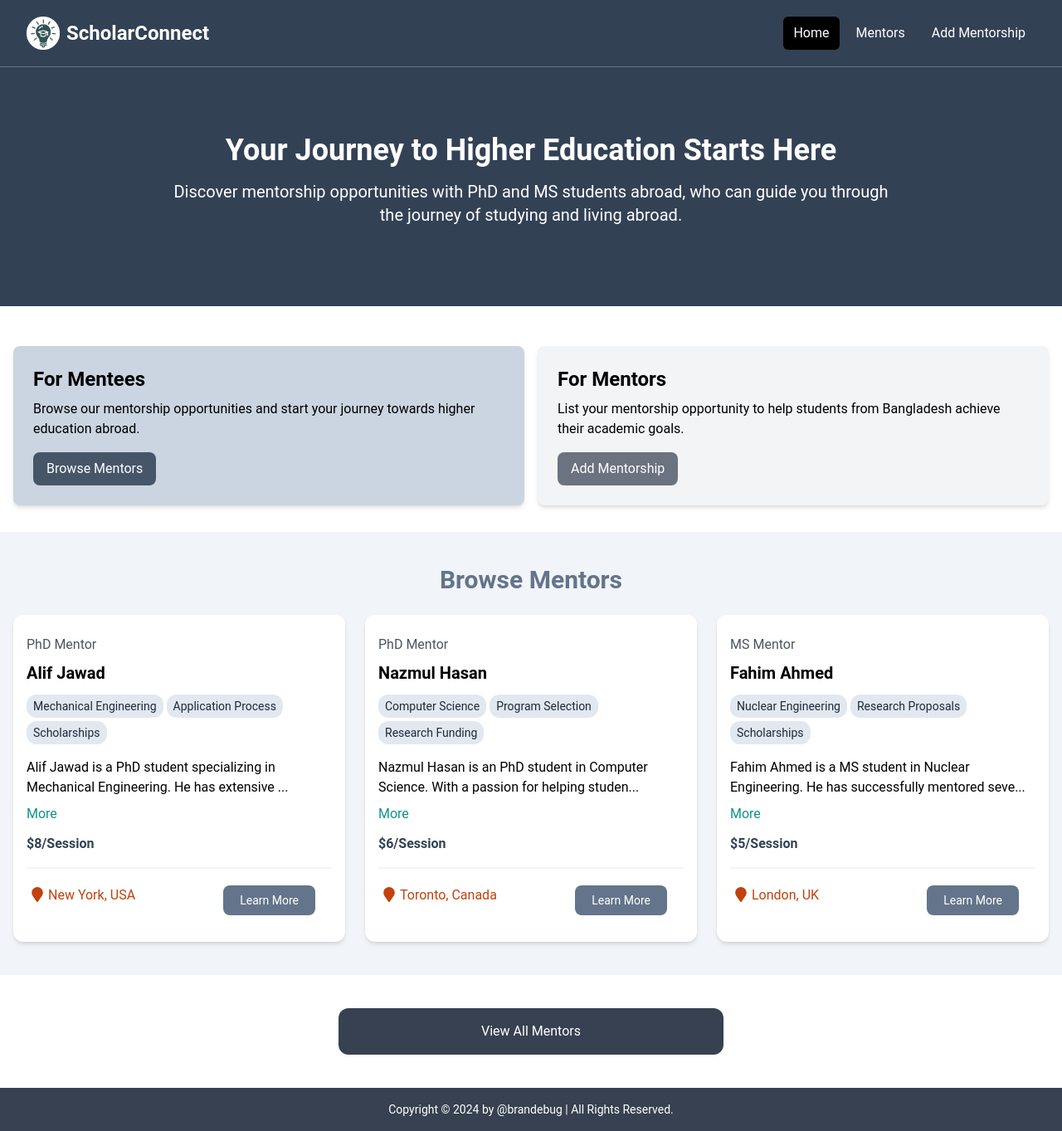
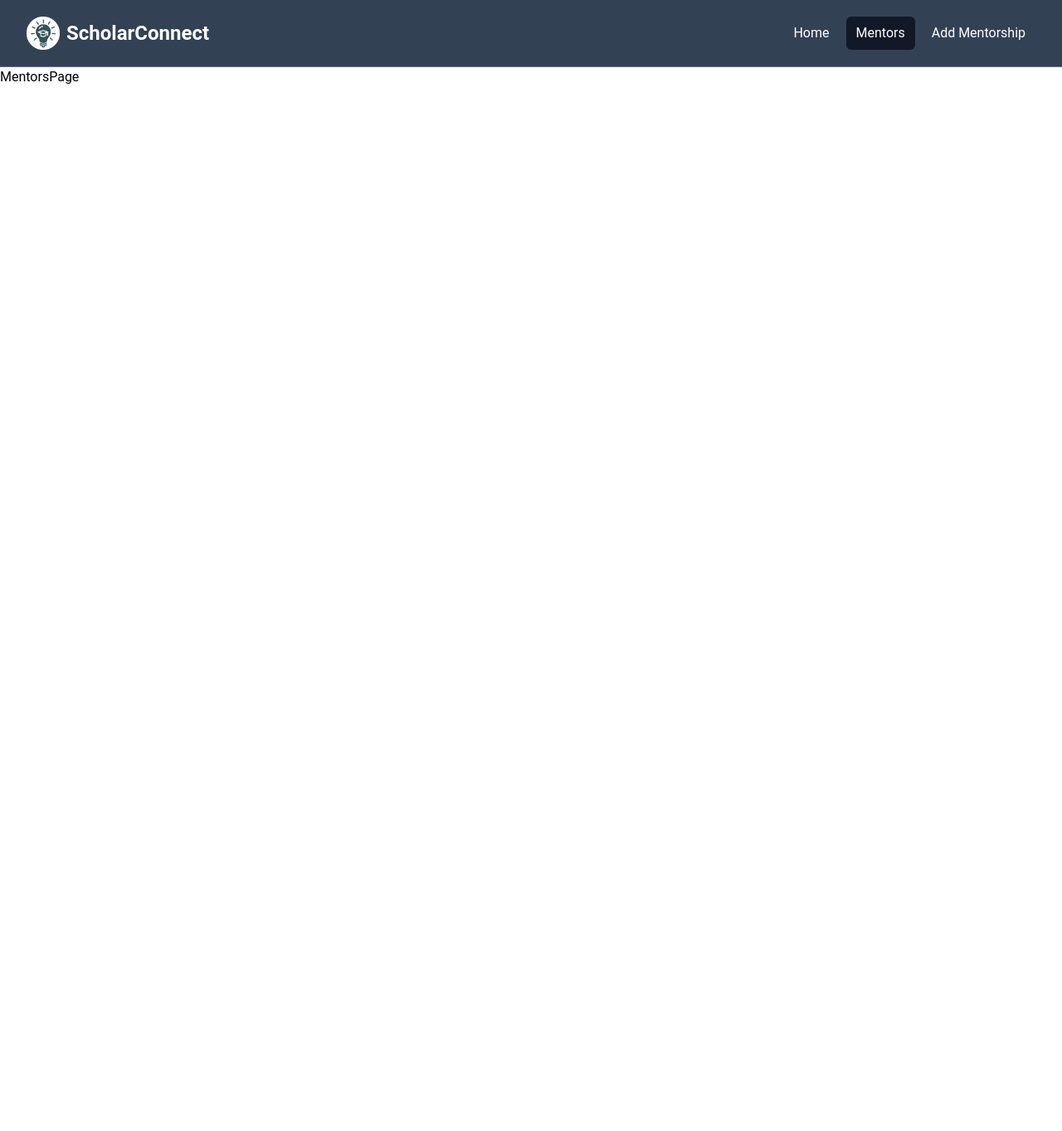
Before and after one commit to ashik061/ScholarConnect, a React (Vite) app: page /mentors in a window 1280 px wide. Shown: the whole page at 83% size. After the commit the page ends 800 px from the top, so only its background shows below. Built offline with nearby package versions, Linux system fonts and the light colour scheme.

Commit message:
React-router set up done. Page navigation designed based on that. Navigation updated.  Not found page added.

```diff
--- a/package.json
+++ b/package.json
@@ -12,7 +12,8 @@
   "dependencies": {
     "react": "^18.3.1",
     "react-dom": "^18.3.1",
-    "react-icons": "^5.2.1"
+    "react-icons": "^5.2.1",
+    "react-router-dom": "^6.24.1"
   },
   "devDependencies": {
     "@types/react": "^18.3.3",
--- a/src/App.jsx
+++ b/src/App.jsx
@@ -1,22 +1,26 @@
 import React from 'react'
-import Navbar from './components/Navbar'
-import Hero from './components/Hero'
-import HomeCards from './components/HomeCards'
-import MentorListings from './components/MentorListings'
-import ViewAllMentors from './components/ViewAllMentors'
-import Footer from './components/Footer'
+import { Route, createBrowserRouter, createRoutesFromElements, RouterProvider } from 'react-router-dom'
+import HomePage from './pages/HomePage'
+import MainLayout from './layouts/MainLayout'
+import MentorsPage from './pages/MentorsPage'
+import NotFoundPage from './pages/NotFoundPage'
+
+const router = createBrowserRouter(
+  createRoutesFromElements(
+    <Route path='/' element={<MainLayout />}>
+      <Route index element={<HomePage />} />
+      <Route path='/mentors' element={<MentorsPage />} />
+      <Route path='*' element={<NotFoundPage />} />
 
 
+    </Route>
+  )
+)
 
 const App = () => {
   return (
     <>
-      <Navbar/>
-      <Hero />
-      <HomeCards />
-      <MentorListings />
-      <ViewAllMentors />
-      <Footer />
+      <RouterProvider router={router} />
     </>
   )
 }
--- a/src/components/HomeCards.jsx
+++ b/src/components/HomeCards.jsx
@@ -1,5 +1,6 @@
 import React from 'react'
 import Card from './Card'
+import { Link } from 'react-router-dom'
 
 const HomeCards = () => {
     return (
@@ -11,24 +12,24 @@
                         <p className="mt-2 mb-4">
                         Browse our mentorship opportunities and start your journey towards higher education abroad.
                         </p>
-                        <a
-                            href="/mentors.html"
+                        <Link
+                            to="/mentors"
                             className="inline-block bg-slate-600 text-white rounded-lg px-4 py-2 hover:bg-slate-700"
                         >
                             Browse Mentors
-                        </a>
+                        </Link>
                     </Card>
                     <Card bg='bg-gray-100'>
                         <h2 className="text-2xl font-bold">For Mentors</h2>
                         <p className="mt-2 mb-4">
                         List your mentorship opportunity to help students from Bangladesh achieve their academic goals.
                         </p>
-                        <a
-                            href="/add-mentorship.html"
+                        <Link
+                            to="/add-mentorship"
                             className="inline-block bg-gray-500 text-white rounded-lg px-4 py-2 hover:bg-gray-700"
                         >
                             Add Mentorship
-                        </a>
+                        </Link>
                     </Card>
                 </div>
             </div>
--- a/src/components/Navbar.jsx
+++ b/src/components/Navbar.jsx
@@ -1,7 +1,11 @@
 import React from 'react'
 import logo from '../assets/images/logo.png'
+import { NavLink } from 'react-router-dom'
 
 const Navbar = () => {
+
+    const linkClass = ({ isActive }) => isActive ? "bg-gray-900 text-white hover:bg-gray-800 hover:text-white rounded-md px-3 py-2" : "text-white hover:bg-gray-900 hover:text-white rounded-md px-3 py-2"
+
     return (
         <nav className="bg-slate-700 border-b border-slate-500 sticky top-0 z-50">
             <div className="mx-auto max-w-7xl px-2 sm:px-6 lg:px-8">
@@ -10,33 +14,30 @@
                         className="flex flex-1 items-center justify-center md:items-stretch md:justify-start"
                     >
                         {/* <!-- Logo --> */}
-                        <a className="flex flex-shrink-0 items-center mr-4" href="/index.html">
+                        <NavLink className="flex flex-shrink-0 items-center mr-4" to="/">
                             <img
                                 className="h-10 w-auto"
-                                src={ logo }
-                                alt="React Jobs"
+                                src={logo}
+                                alt="ScholarConnect"
                             />
                             <span className="hidden md:block text-white text-2xl font-bold ml-2"
                             >ScholarConnect</span
                             >
-                        </a>
+                        </NavLink>
                         <div className="md:ml-auto">
                             <div className="flex space-x-2">
-                                <a
-                                    href="/index.html"
-                                    className="text-white bg-black hover:bg-gray-900 hover:text-white rounded-md px-3 py-2"
-                                >Home</a
-                                >
-                                <a
-                                    href="/mentors.html"
-                                    className="text-white hover:bg-gray-900 hover:text-white rounded-md px-3 py-2"
-                                >Mentors</a
-                                >
-                                <a
-                                    href="/add-mentorship.html"
-                                    className="text-white hover:bg-gray-900 hover:text-white rounded-md px-3 py-2"
-                                >Add Mentorship</a
-                                >
+                                <NavLink
+                                    to="/"
+                                    className={linkClass}
+                                >Home</NavLink>
+                                <NavLink
+                                    to="/mentors"
+                                    className={linkClass}
+                                >Mentors</NavLink>
+                                <NavLink
+                                    to="/add-mentorship"
+                                    className={linkClass}
+                                >Add Mentorship</NavLink>
                             </div>
                         </div>
                     </div>
--- a/src/components/ViewAllMentors.jsx
+++ b/src/components/ViewAllMentors.jsx
@@ -1,13 +1,13 @@
 import React from 'react'
+import { Link } from 'react-router-dom'
 
 const ViewAllMentors = () => {
   return (
     <section className="m-auto max-w-lg my-10 px-6">
-        <a
-          href="mentors.html"
+        <Link
+          to="/mentors"
           className="block bg-gray-700 text-white text-center py-4 px-6 rounded-xl hover:bg-gray-600"
-        >View All Mentors</a
-        >
+        >View All Mentors</Link>
       </section>
   )
 }
--- /dev/null
+++ b/src/layouts/MainLayout.jsx
@@ -0,0 +1,15 @@
+import React from 'react'
+import { Outlet } from 'react-router-dom'
+import Navbar from '../components/Navbar'
+
+const MainLayout = () => {
+    return (
+        <>
+            <Navbar />
+            <Outlet />
+
+        </>
+    )
+}
+
+export default MainLayout
--- /dev/null
+++ b/src/pages/HomePage.jsx
@@ -0,0 +1,23 @@
+import React from 'react'
+
+import Hero from '../components/Hero'
+import HomeCards from '../components/HomeCards'
+import MentorListings from '../components/MentorListings'
+import ViewAllMentors from '../components/ViewAllMentors'
+import Footer from '../components/Footer'
+
+
+const HomePage = () => {
+    return (
+        <>
+            <Hero />
+            <HomeCards />
+            <MentorListings />
+            <ViewAllMentors />
+            <Footer />
+        </>
+
+    )
+}
+
+export default HomePage
--- /dev/null
+++ b/src/pages/MentorsPage.jsx
@@ -0,0 +1,9 @@
+import React from 'react'
+
+const MentorsPage = () => {
+  return (
+    <div>MentorsPage</div>
+  )
+}
+
+export default MentorsPage
--- /dev/null
+++ b/src/pages/NotFoundPage.jsx
@@ -0,0 +1,19 @@
+import React from 'react'
+import { Link } from 'react-router-dom'
+import { FaExclamationTriangle } from 'react-icons/fa'
+
+const NotFoundPage = () => {
+  return (
+    <section className="text-center flex flex-col justify-center items-center h-96">
+      <FaExclamationTriangle className="text-yellow-400 text-6xl mb-4"/>
+      <h1 className="text-6xl font-bold mb-4">404 Not Found</h1>
+      <p className="text-xl mb-5">This page does not exist</p>
+      <Link
+        to="/"
+        className="text-white bg-slate-700 hover:bg-slate-900 rounded-md px-3 py-2 mt-4"
+        >Go Back</Link>
+    </section>
+  )
+}
+
+export default NotFoundPage
```
Also changed, not shown: 1 other file (tests, documents, lock files or other folders).
